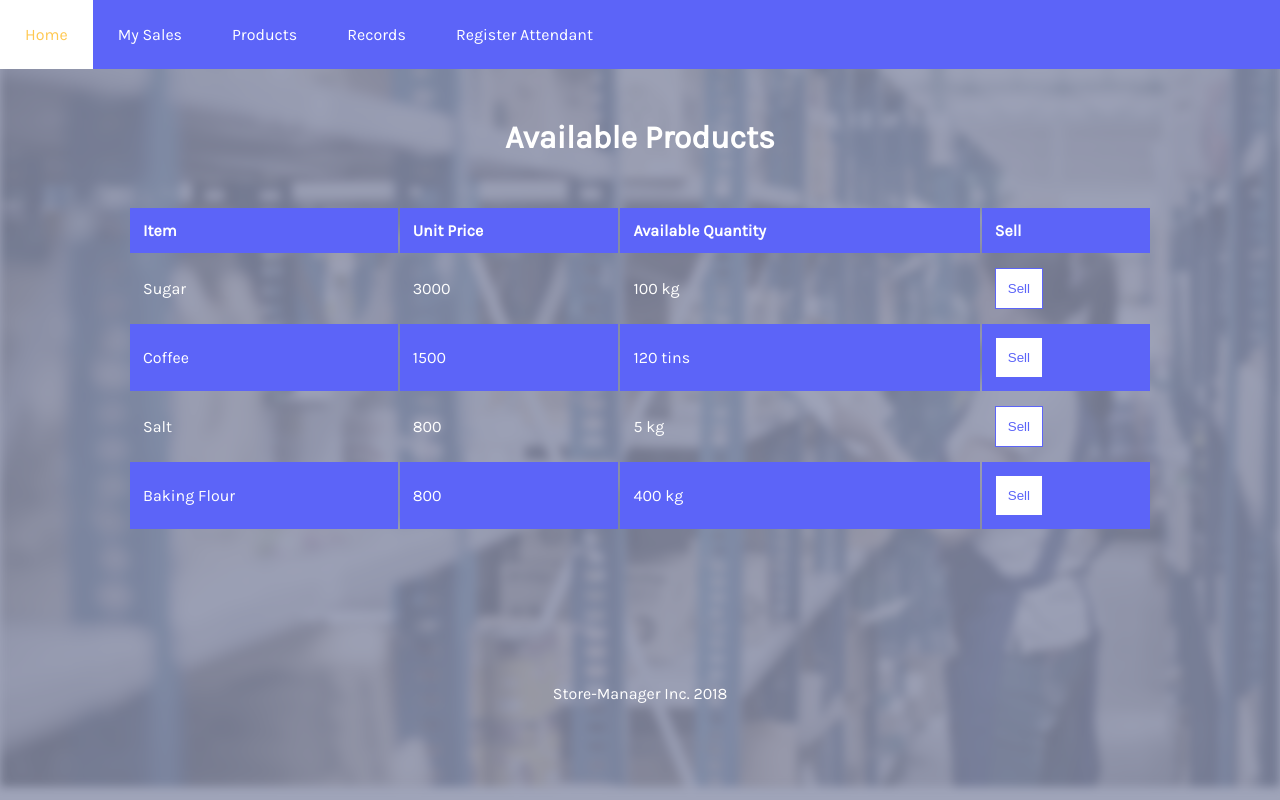
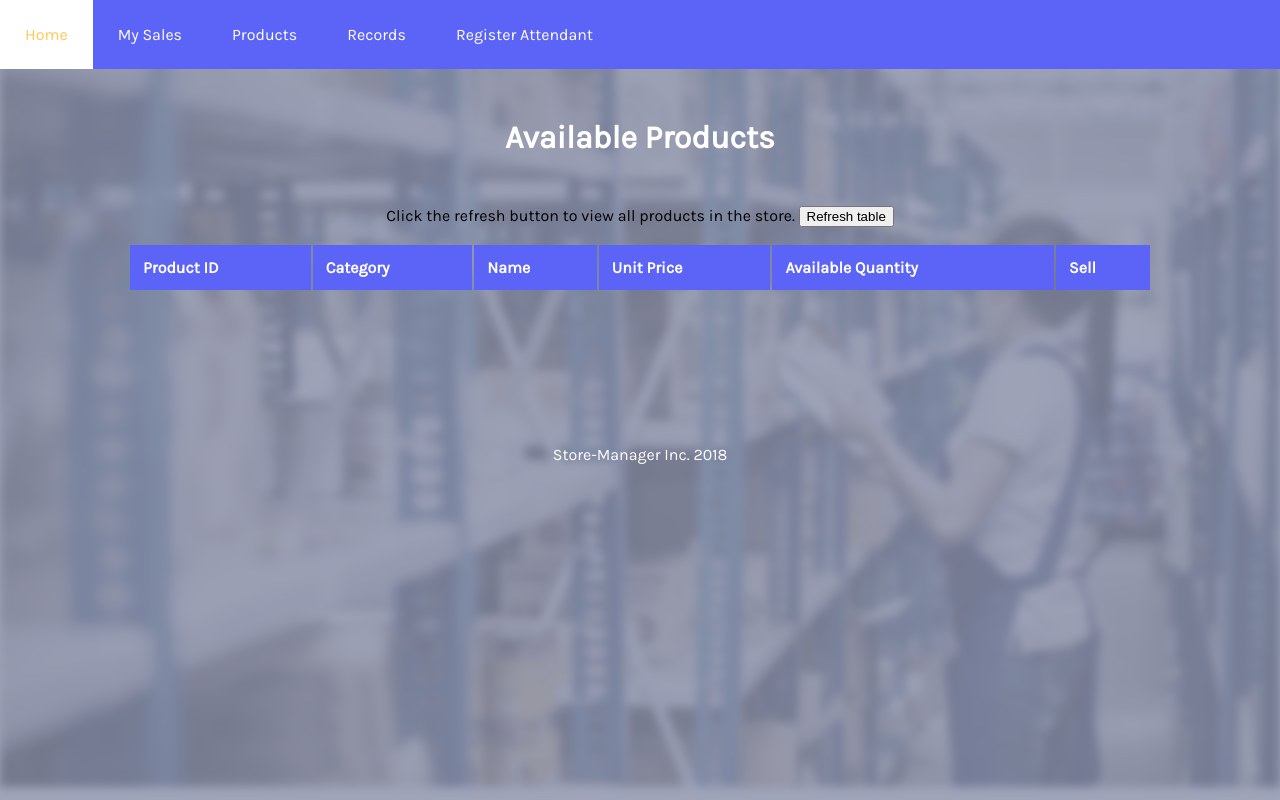
Before and after one commit to BarnaTB/Store-Manager, a Flask app: template UI/templates/home.html in a window 1280 px wide. Run offline with Flask 2, Linux system fonts and the light colour scheme; the template is opened without the code that fills it, so the values that code supplies are empty.

Commit message:
ft(Store owner or attendant should be able to view all products in the store.): Commit to deliver a feature which enables a store owner or attendant to view all the products in the store. [Deliver #162180053]

```diff
--- a/UI/script/addProduct.js
+++ b/UI/script/addProduct.js
@@ -46,6 +46,7 @@ function addProduct(event){
 }
 
 function refreshTable(){
+    event.preventDefault()
     let invalid = document.getElementById('invalid')
     let tableBody = document.querySelector('#table > tbody')
 
@@ -57,7 +58,6 @@ function refreshTable(){
     .then((response) => response.json())
         .then((data) => {
             if (data.message === 'Products Fetched!'){
-                console.log(data.products)
                 for (let product of data.products){
                     newRow = document.createElement('tr')
                     productId = document.createElement('td')
--- /dev/null
+++ b/UI/script/home.js
@@ -0,0 +1,49 @@
+document.getElementById('refresh').addEventListener('click', refreshTable)
+
+const url = 'http://localhost:5000/api/v1/products'
+var token = localStorage.getItem('token')
+
+function refreshTable(){
+    let invalid = document.getElementById('invalid')
+    let tableBody = document.querySelector('#table > tbody')
+
+    fetch(url, {
+        method: 'GET',
+        mode: 'cors',
+        headers: {'Content-Type': 'application/json', 'Authorization': 'Bearer ' + token}
+    })
+    .then((response) => response.json())
+        .then((data) => {
+            if (data.message === 'Products Fetched!'){
+                console.log(data.products)
+                for (let product of data.products){
+                    newRow = document.createElement('tr')
+                    productId = document.createElement('td')
+                    productId.textContent = product._id
+                    productCategory = document.createElement('td')
+                    productCategory.innerHTML = product.category
+                    productName = document.createElement('td')
+                    productName.innerHTML = product.name
+                    productQuantity = document.createElement('td')
+                    productQuantity.innerHTML = product.quantity
+                    productUnitPrice = document.createElement('td')
+                    productUnitPrice.innerHTML = product.unit_price
+                    sellProduct = document.createElement('td')
+                    sellProduct.innerHTML = '<button type="submit">Sell</button>'
+
+                    newRow.appendChild(productId)
+                    newRow.appendChild(productCategory)
+                    newRow.appendChild(productName)
+                    newRow.appendChild(productQuantity)
+                    newRow.appendChild(productUnitPrice)
+                    newRow.appendChild(sellProduct)
+
+                    tableBody.appendChild(newRow)
+                }
+
+            }else{
+                invalid.textContent = '' + data.message
+            }
+        })
+        .catch((err) => console.log(err))
+}
--- a/UI/static/home.css
+++ b/UI/static/home.css
@@ -146,6 +146,7 @@ table input {
     background-color: #5c64f8;
     color: #ffffff;
     border: 1px solid #ffffff;
+    line-height: 3;
 }
 
 table #delete-btn {
--- a/UI/templates/home.html
+++ b/UI/templates/home.html
@@ -17,9 +17,9 @@
         <div class="nav-bar">
             <div class="topnav" id="my-top-nav">
                 <a href="home.html" id="active">Home</a>
-                <a href="sales.html">My Sales</a>
-                <a href="products.html">Products</a>
-                <a href="records.html">Records</a>
+                <a href="sales.html" id="sales">My Sales</a>
+                <a href="products.html" id="products">Products</a>
+                <a href="records.html" id="sales-records">Records</a>
                 <a href="attendant.html">Register Attendant</a>
                 <a href="javascript:void(0);" class="icon" onclick="bars(this)">
                     <div class="container" onclick="">
@@ -33,37 +33,17 @@
         <div class="container">
             <h1>Available Products</h1>
             <div class="products">
-                <table>
+                <p>Click the refresh button to view all products in the store. <button id="refresh">Refresh table</button></p>
+                <table id="table">
                     <thead>
-                        <th>Item</th>
+                        <th>Product ID</th>
+                        <th>Category</th>
+                        <th>Name</th>
                         <th>Unit Price</th>
                         <th>Available Quantity</th>
                         <th>Sell</th>
                     </thead>
-                    <tr>
-                        <td>Sugar</td>
-                        <td>3000</td>
-                        <td>100 kg</td>
-                        <td><button type="submit">Sell</button></td>
-                    </tr>
-                    <tr>
-                        <td>Coffee</td>
-                        <td>1500</td>
-                        <td>120 tins</td>
-                        <td><button type="submit">Sell</button></td>
-                    </tr>
-                    <tr>
-                        <td>Salt</td>
-                        <td>800</td>
-                        <td>5 kg</td>
-                        <td><button type="submit">Sell</button></td>
-                    </tr>
-                    <tr>
-                        <td>Baking Flour</td>
-                        <td>800</td>
-                        <td>400 kg</td>
-                        <td><button type="submit">Sell</button></td>
-                    </tr>
+                    <tbody></tbody>
                 </table>
             </div>
         </div>
@@ -74,6 +54,7 @@
         </div>
     </div>
     <script src="../script/script.js"></script>
+    <script src="../script/home.js"></script>
 </body>
 
 </html>
--- a/UI/templates/records.html
+++ b/UI/templates/records.html
@@ -16,9 +16,9 @@
     <div class="content">
         <div class="nav-bar">
             <div class="topnav" id="my-top-nav">
-                <a href="home.html">Home</a>
-                <a href="sales.html">My Sales</a>
-                <a href="products.html">Products</a>
+                <a href="home.html" id="home">Home</a>
+                <a href="sales.html" id="sales">My Sales</a>
+                <a href="products.html" id="products">Products</a>
                 <a href="records.html" id="active">Records</a>
                 <a href="attendant.html">Register Attendant</a>
                 <a href="javascript:void(0);" class="icon" onclick="bars(this)">
--- a/UI/templates/sales.html
+++ b/UI/templates/sales.html
@@ -16,10 +16,10 @@
     <div class="content">
         <div class="nav-bar">
             <div class="topnav" id="my-top-nav">
-                <a href="home.html">Home</a>
+                <a href="home.html" id="home">Home</a>
                 <a href="sales.html" id="active">My Sales</a>
-                <a href="products.html">Products</a>
-                <a href="records.html">Records</a>
+                <a href="products.html" id="products">Products</a>
+                <a href="records.html" id="sales-records">Records</a>
                 <a href="attendant.html">Register Attendant</a>
                 <a href="javascript:void(0);" class="icon" onclick="bars(this)">
                     <div class="container" onclick="">
```
Also changed, not shown: UI/templates/products.html (+4 -4 lines).
